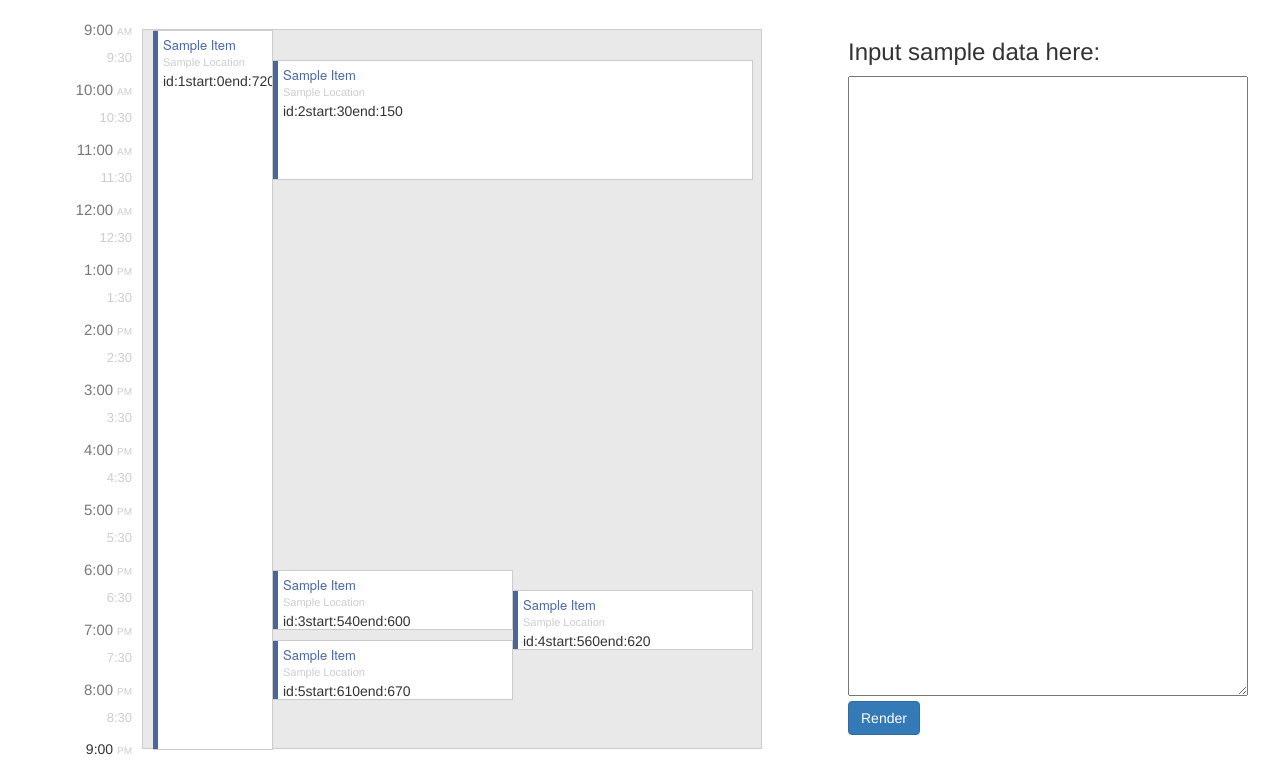
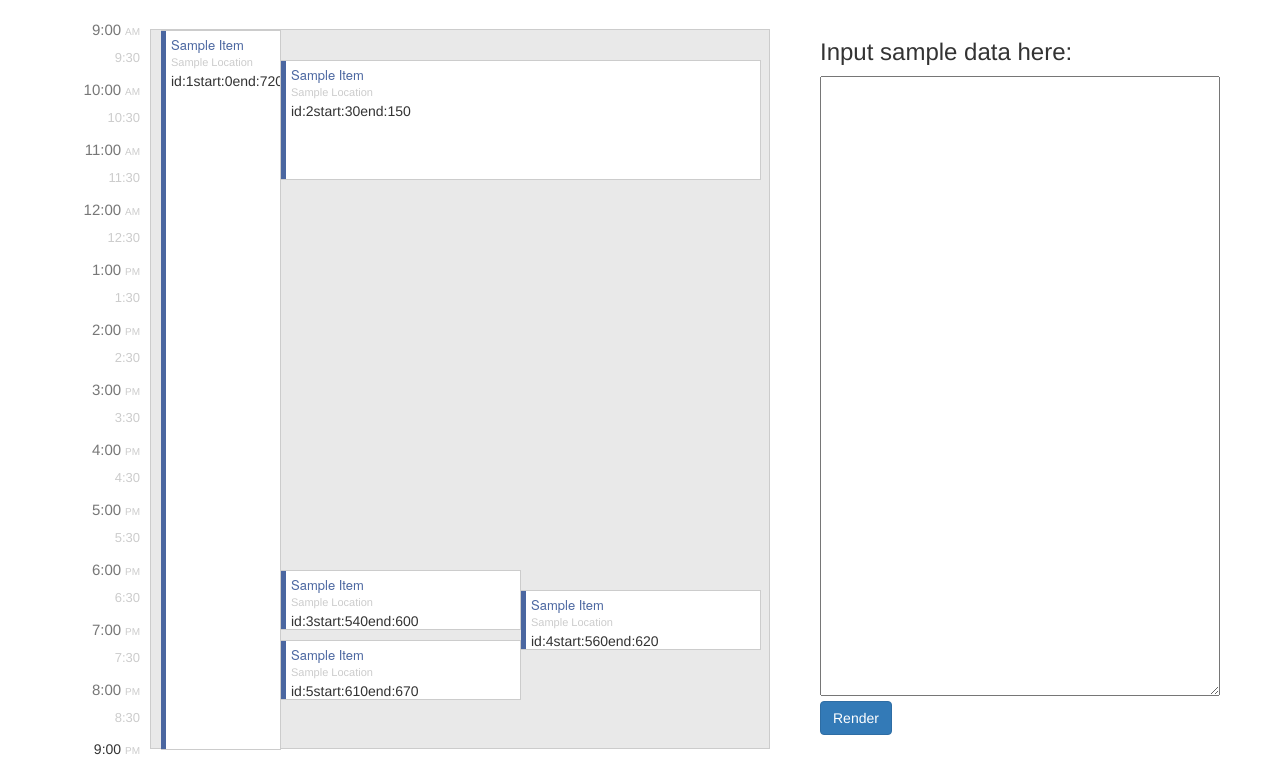
Before and after one commit to ipiyer/calendar, a website with bundled scripts: page index.html in a window 1280 px wide. Shown: the part 55-834 px from the top of the page. Built offline with nearby package versions, Linux system fonts and the light colour scheme.

Commit message:
Adding min max width to the container.

```diff
--- a/css/sass/page.scss
+++ b/css/sass/page.scss
@@ -6,9 +6,11 @@ $fb-blue: #4A66A0;
 $light-color: #CCC;
 
 .fb-container {
-    width: 95%;
+    min-width: 1170px;
+    max-width: 1200px;
     margin-left: auto;
     margin-right: auto;
+    overflow: visible;
 }
 
 #top-nav {
@@ -124,6 +126,8 @@ $light-color: #CCC;
 #intervals-input {
     float: right;
     width: 400px;
+    margin-left: 20px;
+    margin-right: 20px;
     textarea {
         width: 100%;
         height: 620px;
```
Also changed, not shown: css/page.css.
